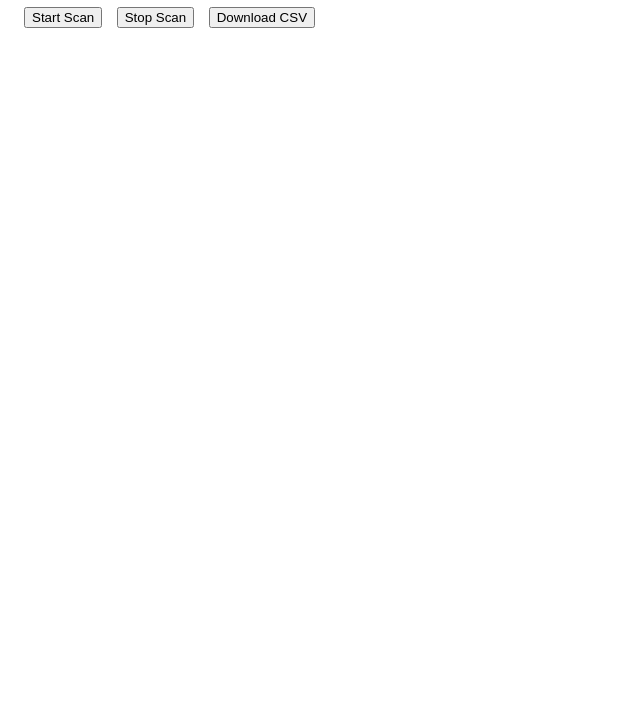
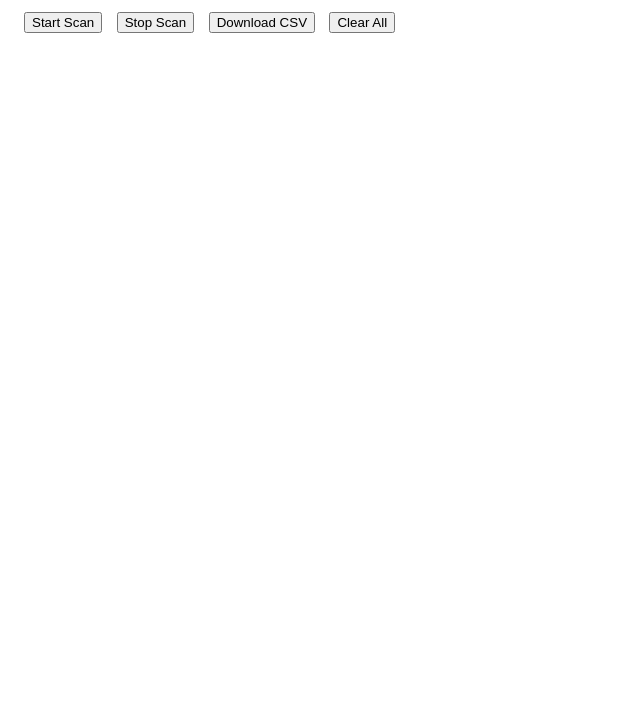
Before and after one commit to Gunethra/NSS_Attendance_Scanner, a plain HTML site: page index.html in a window 1280 px wide. Shown: the part 97-800 px from the top of the page, without its empty margins (0-640 px from the left). Drawn offline with Linux system fonts and the light colour scheme.

Commit message:
added clear button(from test)

```diff
--- a/index.html
+++ b/index.html
@@ -6,12 +6,11 @@
   <title>NSS Attendance Scanner</title>
   <link rel="manifest" href="manifest.json" />
   <meta name="theme-color" content="#007bff" />
-  <!--   <script src="https://unpkg.com/html5-qrcode"></script> -->
   <script src="./html5-qrcode.min.js"></script>
   <style>
     body { font-family: sans-serif; padding: 1rem; }
     #reader { width: 100%; max-width: 400px; margin-bottom: 1rem; }
-    button { margin-right: 10px; }
+    button { margin: 5px 10px 5px 0; }
   </style>
 </head>
 <body>
@@ -20,49 +19,10 @@
   <button onclick="startScanner()">Start Scan</button>
   <button onclick="stopScanner()">Stop Scan</button>
   <button onclick="downloadCSV()">Download CSV</button>
+  <button onclick="clearAllScans()">Clear All</button>
   <ul id="scan-list"></ul>
   <audio id="beep" src="./beep.ogg" preload="auto"></audio>
 
-<!--   <script>
-    let scanner;
-    const scans = [];
-
-    function startScanner() {
-      scanner = new Html5QrcodeScanner("reader", { fps: 10, qrbox: 250 });
-      scanner.render((decodedText) => {
-        if (scans.some(s => s.code === decodedText)) return;
-        const time = new Date().toISOString();
-        scans.push({ code: decodedText, time });
-        document.getElementById('beep').play();
-        const li = document.createElement('li');
-        li.textContent = `${decodedText} - ${time}`;
-        document.getElementById('scan-list').appendChild(li);
-      }, console.warn);
-    }
-
-    function stopScanner() {
-      if (scanner) scanner.clear();
-    }
-
-    function downloadCSV() {
-      const headers = 'Time,Roll No\n';
-      const rows = scans.map(s => `${s.time},${s.code}`).join('\n');
-      const blob = new Blob([headers + rows], { type: 'text/csv' });
-      const url = URL.createObjectURL(blob);
-      const a = document.createElement('a');
-      a.href = url;
-      a.download = `${new Date().toISOString().slice(0,10)}.csv`;
-      a.click();
-      URL.revokeObjectURL(url);
-    }
-
-    // Register service worker
-    if ('serviceWorker' in navigator) {
-      navigator.serviceWorker.register('service-worker.js')
-        .then(() => console.log('Service Worker registered'))
-        .catch(err => console.error('Service Worker registration failed:', err));
-    }
-  </script> -->
   <script>
     let scanner;
     const scans = [];
@@ -92,7 +52,7 @@
         if (scans.some(s => s.code === decodedText)) return;
         const time = new Date().toISOString();
         scans.push({ code: decodedText, time });
-      saveScans(); // 🔁 autosave after each scan
+        saveScans(); // Autosave
         document.getElementById('beep').play();
         const li = document.createElement('li');
         li.textContent = `${decodedText} - ${time}`;
@@ -116,6 +76,13 @@
       URL.revokeObjectURL(url);
     }
 
+    function clearAllScans() {
+      if (!confirm("Are you sure you want to clear all scanned data?")) return;
+      scans.length = 0;
+      localStorage.removeItem('scanData');
+      document.getElementById('scan-list').innerHTML = '';
+    }
+
     // Register service worker
     if ('serviceWorker' in navigator) {
       navigator.serviceWorker.register('service-worker.js')
@@ -123,7 +90,7 @@
         .catch(err => console.error('Service Worker registration failed:', err));
     }
 
-  // Restore previous scans on load
+    // Load saved scans when the page loads
     window.addEventListener('load', loadScans);
   </script>
 </body>
```
Lines whose indentation alone changed are shown as unchanged.
